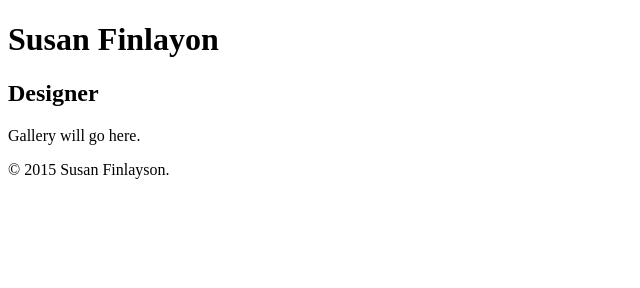
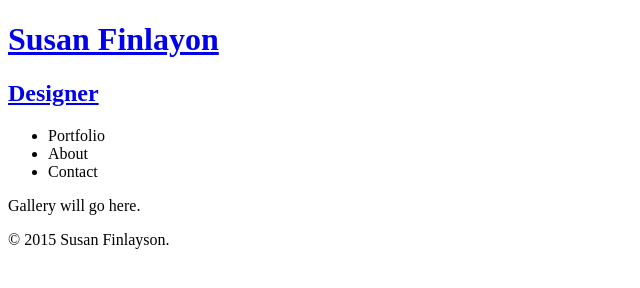
Before and after one commit to SusanJF/SusanJF.github.io, a plain HTML site: page index.html in a window 1280 px wide. Shown: the whole page, without its empty margins (0-640 px from the left). Drawn offline with Linux system fonts and the light colour scheme.

Commit message:
add a and nav

```diff
--- a/index.html
+++ b/index.html
@@ -6,8 +6,17 @@
 </head>
 	<body>
 		<header>
-		<h1>Susan Finlayon</h1>
-		<h2>Designer</h2>
+			<a href="index.html">
+				<h1>Susan Finlayon</h1>
+				<h2>Designer</h2>
+			</a>
+			<nav>
+				<ul>
+					<li>Portfolio</li>
+					<li>About</li>
+					<li>Contact</li>
+				</ul>
+			</nav>
 		</header>
 		<section>
 			<p>Gallery will go here.</p>
```
